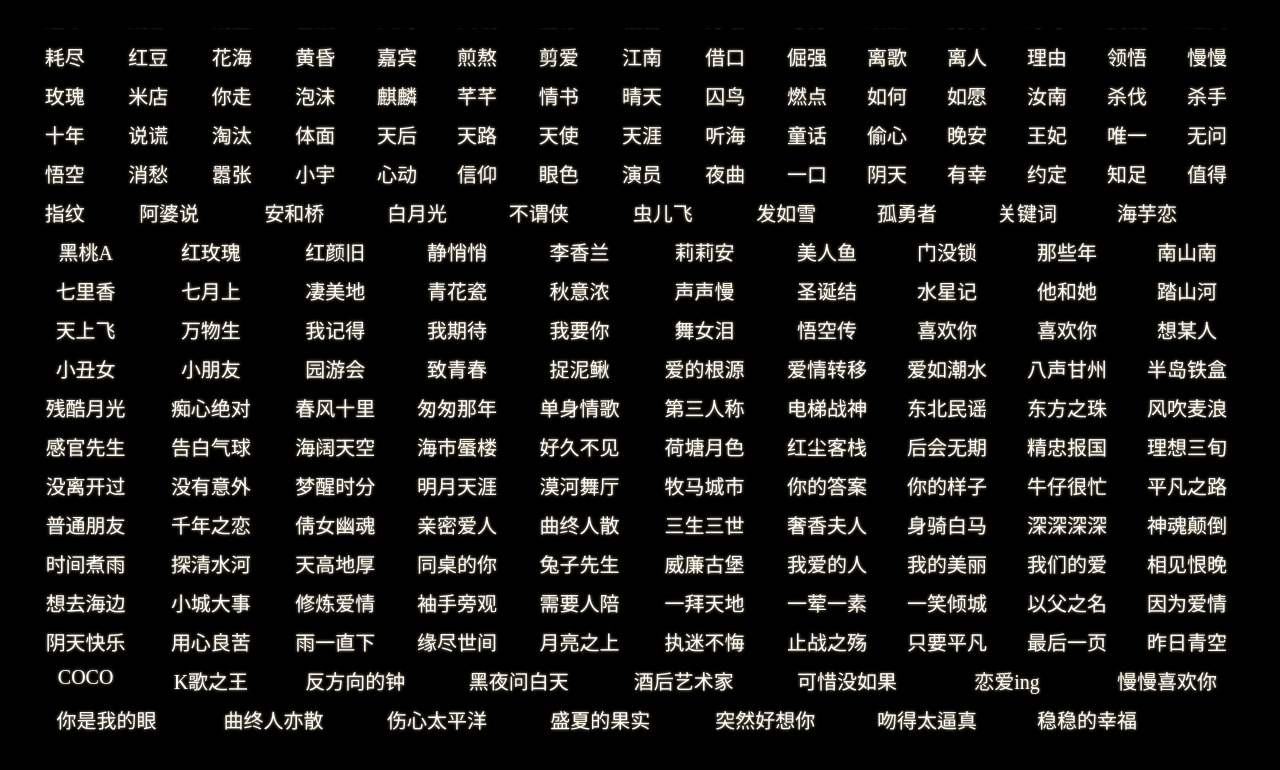
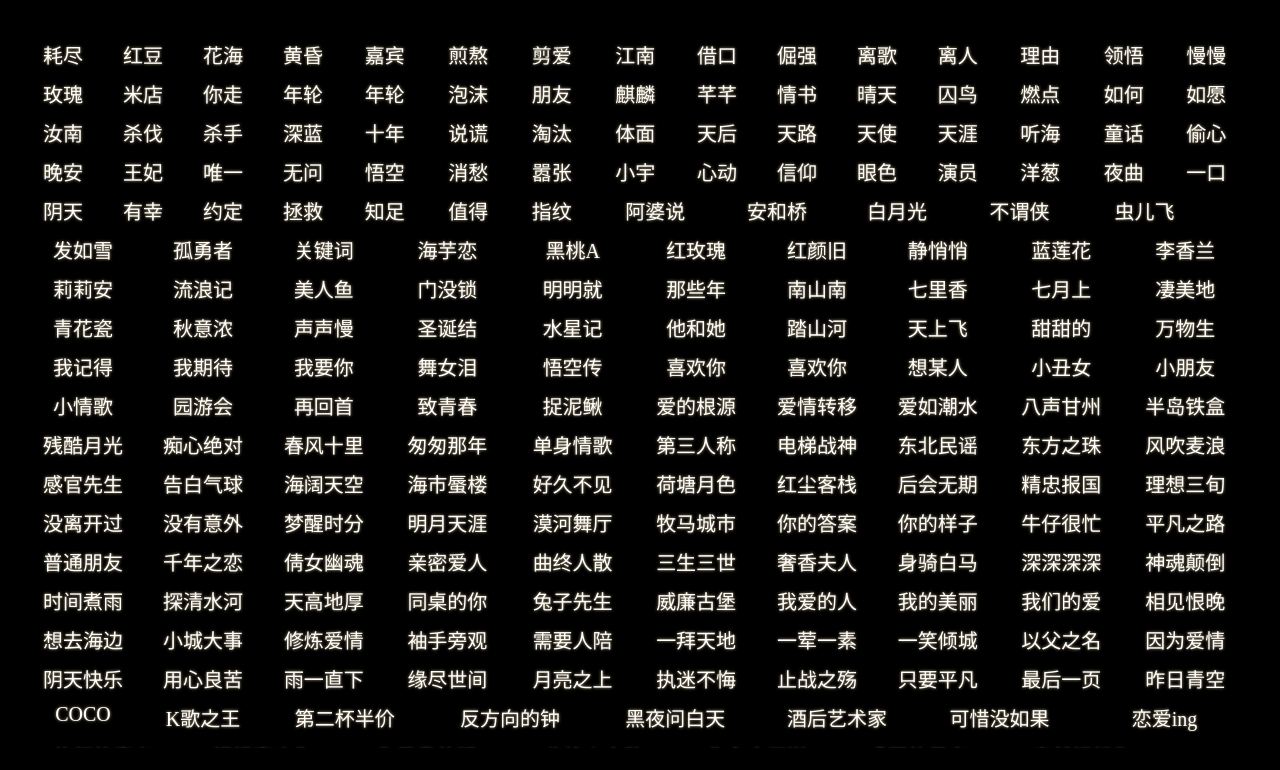
Before and after one commit to deltamaster/mysonglist, a React (Create React App) app: page / in a window 1280 px wide. Shown: the top 770 px of the page. Built offline with nearby package versions, Linux system fonts and the light colour scheme.

Commit message:
Update mockSongs.ts

```diff
--- a/src/mockSongs.ts
+++ b/src/mockSongs.ts
@@ -49,7 +49,10 @@ export const mockSongs: Song[] = [
   { "id": "rd7RNS", "name": "玫瑰" },
   { "id": "rVwX2w", "name": "米店" },
   { "id": "r0ROlD", "name": "你走" },
+  { "id": "rHjaL0", "name": "年轮" },
+  { "id": "r95MH1", "name": "年轮" },
   { "id": "r0ZfTQ", "name": "泡沫" },
+  { "id": "rDLJuP", "name": "朋友" },
   { "id": "rYkWKy", "name": "麒麟" },
   { "id": "rP0nwx", "name": "芊芊" },
   { "id": "rRQ8Ux", "name": "情书" },
@@ -61,6 +64,7 @@ export const mockSongs: Song[] = [
   { "id": "rHJnok", "name": "汝南" },
   { "id": "r49NRK", "name": "杀伐" },
   { "id": "rjw09b", "name": "杀手" },
+  { "id": "rlbJkG", "name": "深蓝" },
   { "id": "rLRfxz", "name": "十年" },
   { "id": "rernTK", "name": "说谎" },
   { "id": "rUygaX", "name": "淘汰" },
@@ -84,11 +88,13 @@ export const mockSongs: Song[] = [
   { "id": "rAa5CF", "name": "信仰" },
   { "id": "rZIKTa", "name": "眼色" },
   { "id": "rDQfm7", "name": "演员" },
+  { "id": "r2TlAZ", "name": "洋葱" },
   { "id": "rEhxRw", "name": "夜曲" },
   { "id": "rtJH7v", "name": "一口" },
   { "id": "rX6P3V", "name": "阴天" },
   { "id": "rKHSWk", "name": "有幸" },
   { "id": "rK2pPF", "name": "约定" },
+  { "id": "rOfnjo", "name": "拯救" },
   { "id": "rZiCOt", "name": "知足" },
   { "id": "rRLa2m", "name": "值得" },
   { "id": "ranCvR", "name": "指纹" },
@@ -105,10 +111,13 @@ export const mockSongs: Song[] = [
   { "id": "rrOnui", "name": "红玫瑰" },
   { "id": "rCwXRt", "name": "红颜旧" },
   { "id": "rfSeeI", "name": "静悄悄" },
+  { "id": "rK7eBG", "name": "蓝莲花" },
   { "id": "rdoW3r", "name": "李香兰" },
   { "id": "ri7sgH", "name": "莉莉安" },
+  { "id": "rBhxuv", "name": "流浪记" },
   { "id": "rATxQI", "name": "美人鱼" },
   { "id": "r04Fzu", "name": "门没锁" },
+  { "id": "roD5MW", "name": "明明就" },
   { "id": "rbBWZK", "name": "那些年" },
   { "id": "rrtSAh", "name": "南山南" },
   { "id": "rEwsSA", "name": "七里香" },
@@ -122,6 +131,7 @@ export const mockSongs: Song[] = [
   { "id": "rsshGU", "name": "他和她" },
   { "id": "reKZ9Z", "name": "踏山河" },
   { "id": "rKHjiS", "name": "天上飞" },
+  { "id": "rmPo3z", "name": "甜甜的" },
   { "id": "r44fcD", "name": "万物生" },
   { "id": "rAJs2m", "name": "我记得" },
   { "id": "rjPkmZ", "name": "我期待" },
@@ -133,7 +143,9 @@ export const mockSongs: Song[] = [
   { "id": "rY0ymP", "name": "想某人" },
   { "id": "rRwF3O", "name": "小丑女" },
   { "id": "rk7J7h", "name": "小朋友" },
+  { "id": "rIPjuJ", "name": "小情歌" },
   { "id": "rB7YkX", "name": "园游会" },
+  { "id": "r0Dpbi", "name": "再回首" },
   { "id": "rbZUqv", "name": "致青春" },
   { "id": "r6CZ0k", "name": "捉泥鳅" },
   { "id": "rNaT0V", "name": "爱的根源" },
@@ -213,11 +225,13 @@ export const mockSongs: Song[] = [
   { "id": "rGFmK5", "name": "昨日青空" },
   { "id": "rfYN9y", "name": "COCO" },
   { "id": "ruPGRO", "name": "K歌之王" },
+  { "id": "rOG6UJ", "name": "第二杯半价" },
   { "id": "rfzJAo", "name": "反方向的钟" },
   { "id": "rZA5VT", "name": "黑夜问白天" },
   { "id": "rmfQmS", "name": "酒后艺术家" },
   { "id": "rlpkY3", "name": "可惜没如果" },
   { "id": "rw0tLV", "name": "恋爱ing" },
+  { "id": "rn5rTZ", "name": "旅行的意义" },
   { "id": "rxashn", "name": "慢慢喜欢你" },
   { "id": "rO5dab", "name": "你是我的眼" },
   { "id": "rteLqW", "name": "曲终人亦散" },
@@ -263,6 +277,7 @@ export const mockSongs: Song[] = [
   { "id": "rBW1SV", "name": "蒙娜丽莎的眼泪" },
   { "id": "rNjAHt", "name": "那时错，这时对" },
   { "id": "rKZcIP", "name": "全世界谁倾听你" },
+  { "id": "ric1Bi", "name": "让我欢喜让我忧" },
   { "id": "rIm9mk", "name": "送你一朵小红花" },
   { "id": "rhP2C5", "name": "夏夜最后的烟火" },
   { "id": "r8HPWs", "name": "小可爱与小领带" },
```
